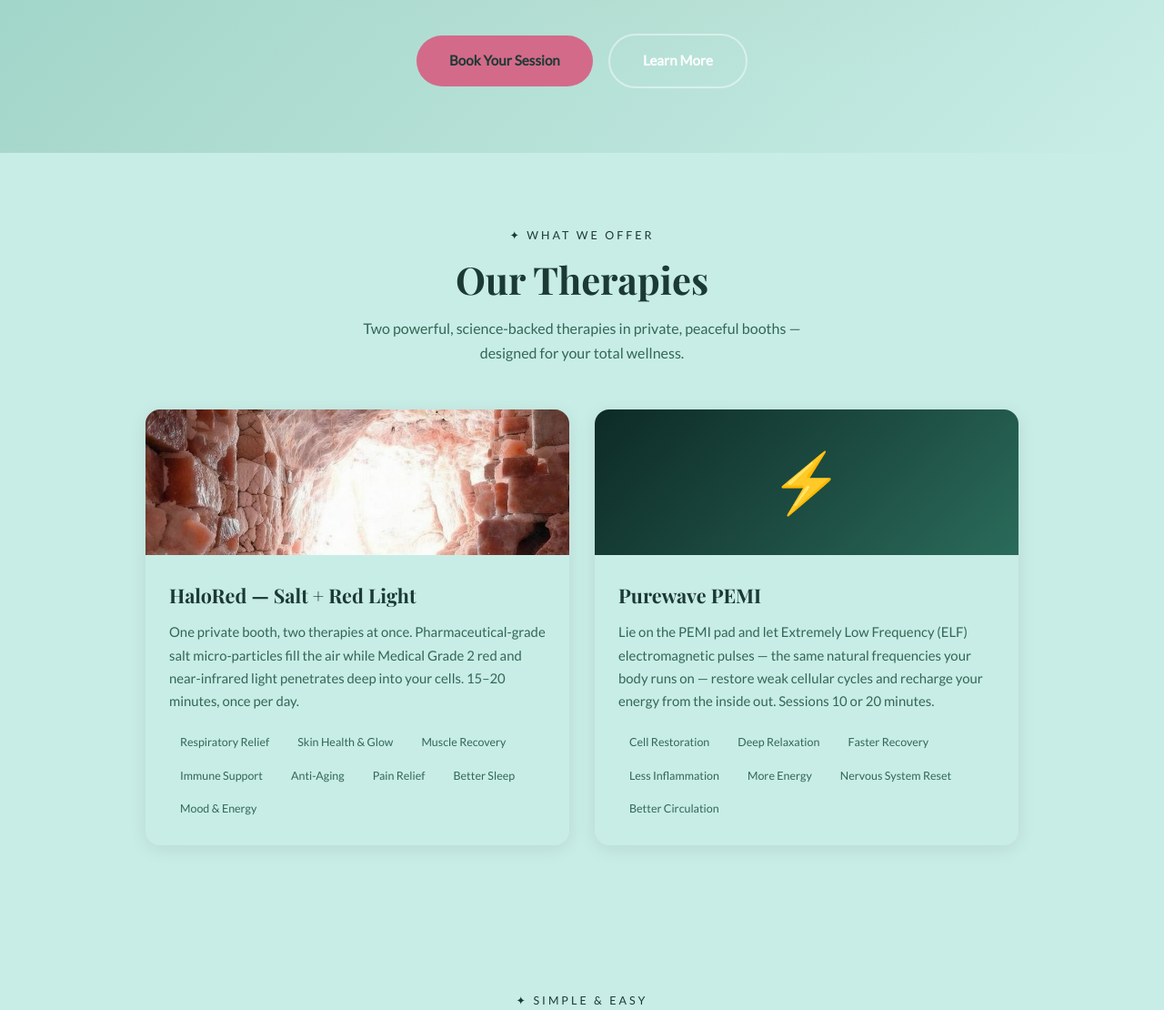
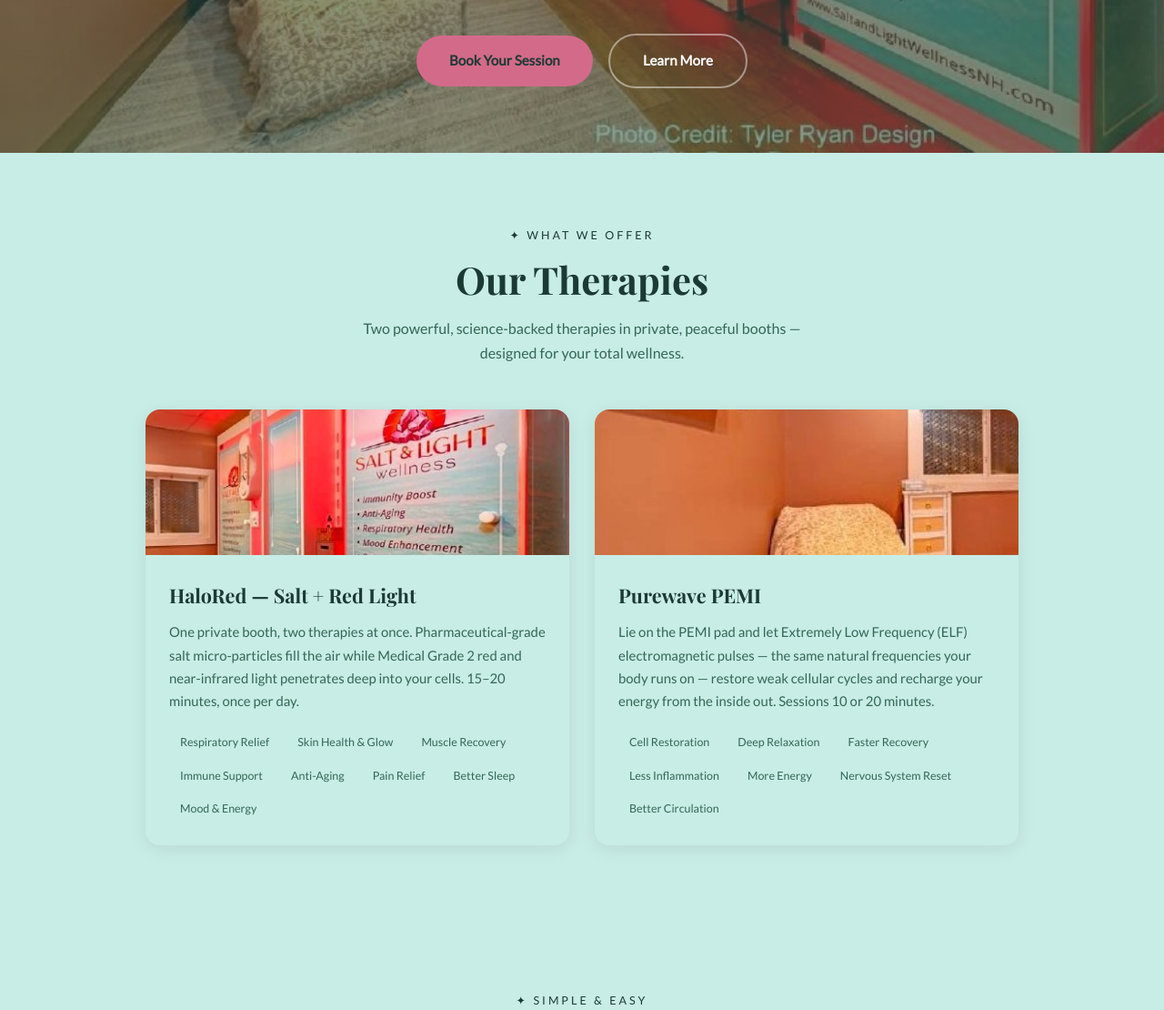
Before and after one commit to clawrenceisthebestboy-dev/saltandlight, a website: page index.html in a window 1280 px wide. Shown: the part 632-1742 px from the top of the page at 91% size. Drawn offline with nearby package versions, Linux system fonts and the light colour scheme.

Commit message:
Real room photo as hero bg, HaloRed booths + PEMI pad photos in service cards

```diff
--- a/index.html
+++ b/index.html
@@ -16,7 +16,7 @@
     .nav-links a{color:#e8ddd5;text-decoration:none;font-size:.85rem;letter-spacing:1px;text-transform:uppercase;transition:color .2s}
     .nav-links a:hover{color:var(--dark)}
     .nav-book{background:var(--pink);color:var(--dark)!important;padding:9px 22px;border-radius:30px;font-weight:600!important}
-    .hero{min-height:100vh;background:linear-gradient(135deg,#8ECFC4 0%,#A8D8CC 40%,#C8EDE6 100%);display:flex;align-items:center;justify-content:center;text-align:center;padding:120px 20px 60px;position:relative;overflow:hidden}
+    .hero{min-height:100vh;background:linear-gradient(rgba(0,0,0,0.45),rgba(44,100,88,0.55)),url(room.jpg) center/cover no-repeat;display:flex;align-items:center;justify-content:center;text-align:center;padding:120px 20px 60px;position:relative;overflow:hidden}
     .hero::before{content:'';position:absolute;inset:0;background:radial-gradient(ellipse at 60% 40%,rgba(201,169,110,.15) 0%,transparent 60%)}
     .hero-content{position:relative;z-index:1;max-width:680px}
     .hero-tag{display:inline-block;background:rgba(201,169,110,.15);border:1px solid var(--gold);color:var(--dark);padding:6px 20px;border-radius:20px;font-size:.78rem;letter-spacing:2px;text-transform:uppercase;margin-bottom:24px}
@@ -125,7 +125,7 @@
   </div>
   <div class="services-grid">
     <div class="service-card">
-      <div class="card-banner" style="overflow:hidden;padding:0;height:160px"><img src="salt-cave.jpg" alt="HaloRed Salt + Red Light Booth" style="width:100%;height:100%;object-fit:cover;object-position:center 40%"></div>
+      <div class="card-banner" style="overflow:hidden;padding:0;height:160px"><img src="halored-booth.jpg" alt="HaloRed Salt + Red Light Booths" style="width:100%;height:100%;object-fit:cover;object-position:center 40%"></div>
       <div class="card-body">
         <h3>HaloRed — Salt + Red Light</h3>
         <p>One private booth, two therapies at once. Pharmaceutical-grade salt micro-particles fill the air while Medical Grade 2 red and near-infrared light penetrates deep into your cells. 15–20 minutes, once per day.</p>
@@ -142,7 +142,7 @@
       </div>
     </div>
     <div class="service-card">
-      <div class="card-banner" style="background:linear-gradient(135deg,#0D2B26,#1C4A40,#2A6B5A);overflow:hidden;padding:0;height:160px;display:flex;align-items:center;justify-content:center;font-size:4rem">⚡</div>
+      <div class="card-banner" style="overflow:hidden;padding:0;height:160px"><img src="pemi-pad.jpg" alt="Purewave PEMI Pad" style="width:100%;height:100%;object-fit:cover;object-position:left center"></div>
       <div class="card-body">
         <h3>Purewave PEMI</h3>
         <p>Lie on the PEMI pad and let Extremely Low Frequency (ELF) electromagnetic pulses — the same natural frequencies your body runs on — restore weak cellular cycles and recharge your energy from the inside out. Sessions 10 or 20 minutes.</p>
```
Also changed, not shown: halored-booth.jpg (added), pemi-pad.jpg (added), room.jpg (added).
